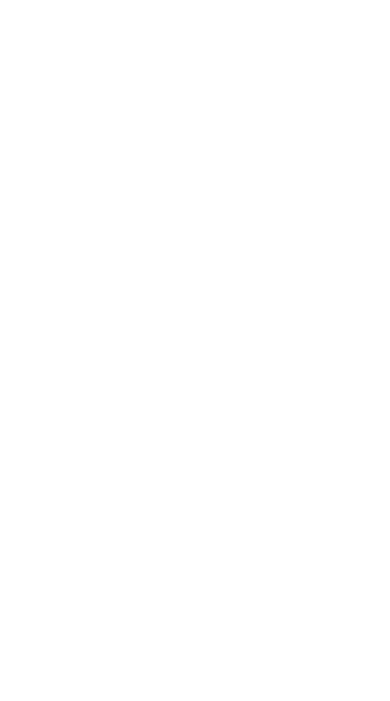
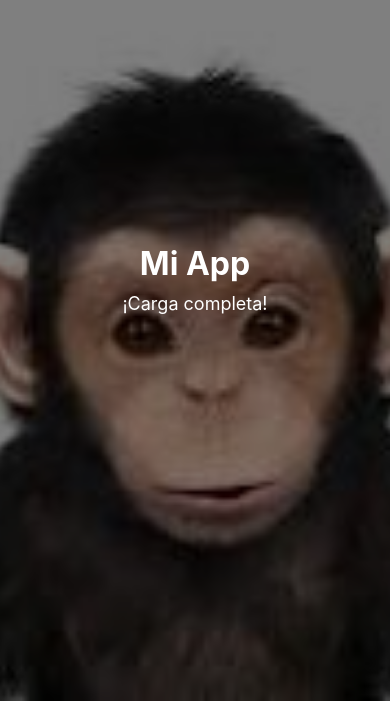
Before and after one commit to 0medina/PM194, a React Native app in the folder my-blanck/: screen / in a window 390 px wide. Shown: the part 143-844 px from the top of the page. Built offline with nearby package versions, Linux system fonts and the light colour scheme.

Commit message:
ImageBackground

```diff
--- a/my-blanck/App.js
+++ b/my-blanck/App.js
@@ -1,41 +1,60 @@
+import React, { useEffect, useState } from 'react';
+import { StyleSheet, Text, View } from 'react-native';
+import { ImageBackground } from 'react-native';
 import * as SplashScreen from 'expo-splash-screen';
-import React ,{useEffect, useState} from 'react';
-import { StyleSheet, View, Text } from 'react-native';
 
+// 1. Configuramos el SplashScreen
 SplashScreen.preventAutoHideAsync();
+
+
 export default function App() {
-  const [appReady, setAppready] = useState (false);
-useEffect(() => {
-  setTimeout(async () => {
-    setAppready(true);
-    await SplashScreen.hideAsync();
-  }, 2000);
-}, []);
+  const [appReady, setAppReady] = useState(false);//appReady es un estado que indica si la app ya terminó su "carga"
+
+  useEffect(() => {
+    setTimeout(async () => {//espera y es asincrona para usar await
+      setAppReady(true);//cambia de estado
+      await SplashScreen.hideAsync();//quitar el splash despues de los 2
+    }, 2000);
+  }, []);
+
+
+  return (
+    <ImageBackground
+      source={require('./assets/changito.png')}
+      style={styles.background}
+      resizeMode="cover"
+    >
+      <View style={styles.container}>
+        <Text style={styles.title}>Mi App</Text>
+        <Text style={styles.subtitle}>
+          {appReady ? '¡Carga completa!' : 'Cargando...'}
+        </Text>
+      </View>
+    </ImageBackground>
+  );
 }
 
+// 4. Estilos simples
 const styles = StyleSheet.create({
+  background: {
+    flex: 1,
+    width: '100%',
+    height: '100%',
+  },
   container: {
-    flexGrow: 1,
-    backgroundColor: '#f0f0f0',
+    flex: 1,
+    backgroundColor: 'rgba(0,0,0,0.5)',
+    justifyContent: 'center',
     alignItems: 'center',
-    justifyContent: 'center',
-    padding: 20,
   },
   title: {
-    fontSize: 17,
-    color: '#333',
-    marginBottom: 6,
-    alignSelf: 'flex-start',
+    color: 'white',
+    fontSize: 32,
+    fontWeight: 'bold',
+    marginBottom: 10,
   },
-  input: {
-    height: 44,
-    borderColor: '#bbb',
-    borderWidth: 1,
-    paddingHorizontal: 10,
-    marginBottom: 16,
-    borderRadius: 8,
-    backgroundColor: '#fff',
-    width: '100%',
-    fontSize: 15,
-  },
+  subtitle: {
+    color: 'white',
+    fontSize: 18,
+  }
 });
```
